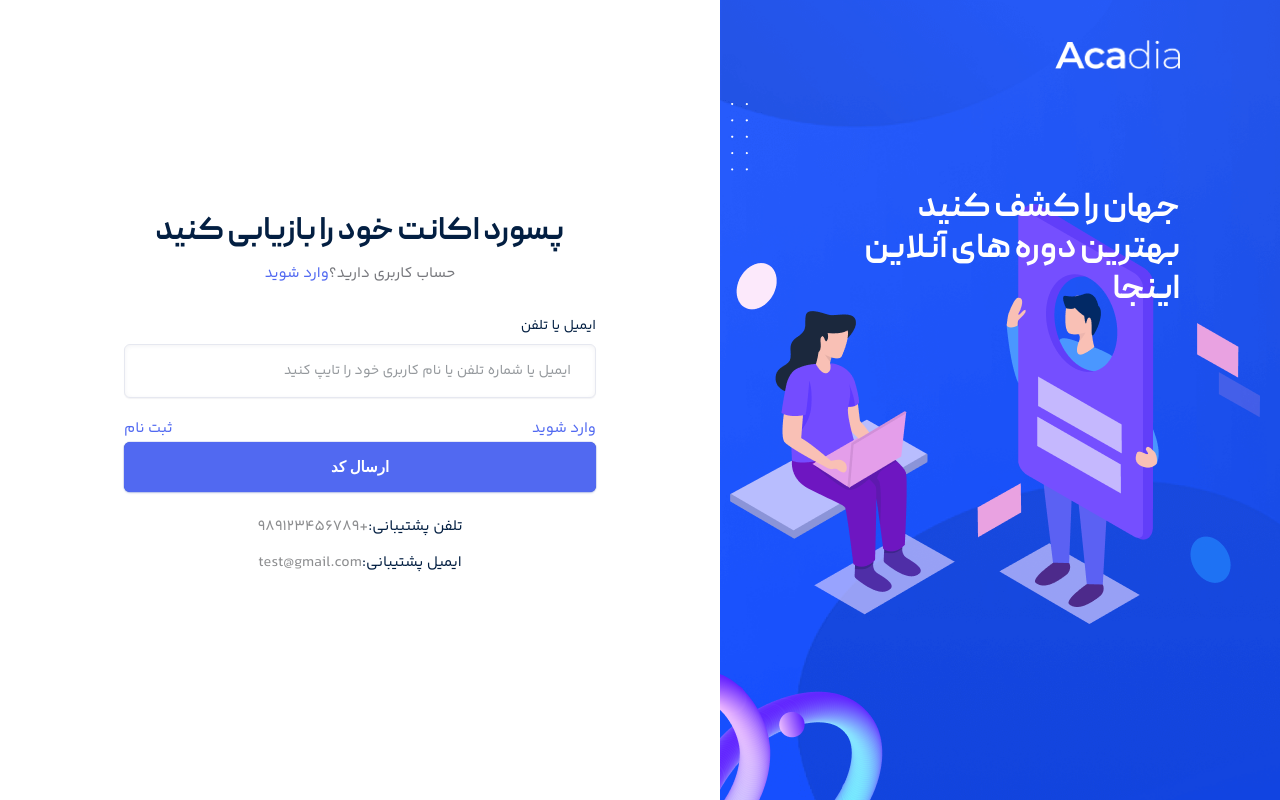
After one commit to AdelKhedri/myacademy, a Django app: page /forgot-password/ in a window 1280 px wide. The commit adds this page. Run offline with Django 3.2, Linux system fonts and the light colour scheme; some libraries are stand-ins or nearby versions; some web fonts are replaced.

Commit message:
add forgot password view,test

```diff
--- a/academy/urls.py
+++ b/academy/urls.py
@@ -1,5 +1,5 @@
 from django.urls import path
-from .views import RegisterView, ActivateRegisterdAccountView, LoginView, Home
+from .views import RegisterView, ActivateRegisterdAccountView, LoginView, Home, ForgotPasswordView
 
 
 app_name = 'academy'
@@ -7,5 +7,6 @@ urlpatterns = [
     path('register/', RegisterView.as_view(), name='register'),
     path('login/', LoginView.as_view(), name='login'),
     path('register/active-account/', ActivateRegisterdAccountView.as_view(), name='active-account'),
+    path('forgot-password/', ForgotPasswordView.as_view(), name='forgot-password'),
     path('', Home, name = 'home')
 ]
--- a/academy/views.py
+++ b/academy/views.py
@@ -1,3 +1,4 @@
+from random import randint
 from django.shortcuts import render, redirect
 from django.views.generic import View
 from datetime import timedelta
@@ -7,6 +8,7 @@ from .forms import RecaptchaFrom, RegisterForm, LoginForm
 from django.conf import settings
 from django.contrib.auth import login, authenticate
 from django.http import HttpResponse
+from django.db.models import Q
 
 
 class RegisterView(View):
@@ -108,9 +110,11 @@ class ActivateRegisterdAccountView(View):
                 otp = OTPCode.objects.filter(code = code, phone_number = self.phone_number, time__lte = timedelta(minutes=4) + timezone.now())
                 if otp.exists():
                     user = User.objects.get(phone_number = otp.first().phone_number)
-                    otp.delete()
                     user.is_active = True
                     user.save()
+                    otp.delete()
+                    request.session.pop('phone_number')
+                    request.session.modified = True
                     if settings.LOGIN_AFTER_SIGNUP:
                         login(request, user)
                 else:
@@ -118,3 +122,55 @@ class ActivateRegisterdAccountView(View):
             else:
                 self.context['msg'] = 'code must be integer'
         return render(request, self.template_name, self.context)
+
+
+class ForgotPasswordView(View):
+    template_name = 'academy/forgot-password.html'
+
+    def dispatch(self, request, *args, **kwargs):
+        if request.user.is_authenticated:
+            return redirect('academy:home')
+        return super().dispatch(request, *args, **kwargs)
+
+    def get(self, request, *args, **kwargs):
+        return render(request, self.template_name, {'recaptcha': RecaptchaFrom()})
+
+    def post(self, request, *args, **kwargs):
+        recaptcha_form = RecaptchaFrom(request.POST)
+        context = {}
+
+        if recaptcha_form.is_valid():
+            token = request.POST.get('token', None)
+            if token:
+                try:
+                    user = User.objects.get(Q(username = token) | Q(email = token) | Q(phone_number = token))
+
+                except:
+                    context['msg'] =  'user not found'
+                else:
+                    last_otp = OTPCode.objects.filter(phone_number = user.phone_number, code_type='forgot-password')
+                    send_code = False
+                    if last_otp.exists():
+                        if timedelta(minutes=4) + last_otp.first().time < timezone.now() :
+                            last_otp.delete()
+                            send_code = True
+                        else:
+                            context['msg'] = 'please wait'
+                    else:
+                        send_code = True
+
+                    if send_code:
+                        code = randint(12121, 98989)
+                        OTPCode.objects.create(code = code, phone_number = user.phone_number, code_type = 'forgot-password')
+                        # try:
+                        #     pass
+                        #     #send code
+                        # except:
+                        #     context['msg'] = 'otp failed' # for error when try for send code to Phone number
+                        # TODO: redirect to change password view
+            else:
+                context['msg'] = 'token failed'
+        else:
+            context['msg'] = 'ivalid captcha'
+        context['recaptcha'] = recaptcha_form
+        return render(request, self.template_name, context)
--- /dev/null
+++ b/templates/academy/forgot-password.html
@@ -0,0 +1,82 @@
+{% extends 'academy/base-auth.html' %}
+{% block title %}فراموشی پسورد | آکادمی من{% endblock %}
+{% block content %}
+                        <div class="tp-login-from-heading text-center">
+                            <h4 class="tp-login-from-title">پسورد اکانت خود را بازیابی کنید</h4>
+                            <p>حساب کاربری دارید؟<a href="{% url 'academy:login' %}">وارد شوید</a></p>
+                        </div>
+                        <form method="post"  class="tp-login-input-form">
+                            {% csrf_token %}
+                            <div class="row">
+                                <div class="col-12">
+                                    <div class="tp-login-input p-relative"><label>ایمیل یا تلفن</label>
+                                        <input name="token" required placeholder="ایمیل یا شماره تلفن یا نام کاربری خود را تایپ کنید" type="text">
+                                    </div>
+                                </div>
+                                <div class="col-12">
+                                    <div class="row">
+                                        {% if msg %}
+                                        <div class="col-12">
+                                            {% if msg == 'user not found' %}
+                                            <div class="alert alert-danger d-flex align-items-center text-start" role="alert">
+                                                <svg xmlns="http://www.w3.org/2000/svg" style="max-width: 16px;max-height: 14px;" class="bi bi-exclamation-triangle-fill flex-shrink-0 me-2" viewBox="0 0 16 16" role="img" aria-label="Warning:">
+                                                    <path d="M8.982 1.566a1.13 1.13 0 0 0-1.96 0L.165 13.233c-.457.778.091 1.767.98 1.767h13.713c.889 0 1.438-.99.98-1.767L8.982 1.566zM8 5c.535 0 .954.462.9.995l-.35 3.507a.552.552 0 0 1-1.1 0L7.1 5.995A.905.905 0 0 1 8 5zm.002 6a1 1 0 1 1 0 2 1 1 0 0 1 0-2z"/>
+                                                    </svg>
+                                                <div>نام کاربری/ایمیل/شماره تلفن اشتباه است.</div>
+                                            </div>
+                                            {% elif msg == 'please wait' %}
+                                            <div class="alert alert-danger d-flex align-items-center text-start" role="alert">
+                                                <svg xmlns="http://www.w3.org/2000/svg" style="max-width: 16px;max-height: 14px;" class="bi bi-exclamation-triangle-fill flex-shrink-0 me-2" viewBox="0 0 16 16" role="img" aria-label="Warning:">
+                                                    <path d="M8.982 1.566a1.13 1.13 0 0 0-1.96 0L.165 13.233c-.457.778.091 1.767.98 1.767h13.713c.889 0 1.438-.99.98-1.767L8.982 1.566zM8 5c.535 0 .954.462.9.995l-.35 3.507a.552.552 0 0 1-1.1 0L7.1 5.995A.905.905 0 0 1 8 5zm.002 6a1 1 0 1 1 0 2 1 1 0 0 1 0-2z"/>
+                                                    </svg>
+                                                <div>ارسال کد در فاصله های 4 دقیقه پس از اخرین ارسال کد مجاز است.</div>
+                                            </div>
+                                            {% elif msg == 'ivalid captcha' %}
+                                            <div class="alert alert-danger d-flex align-items-center text-start" role="alert">
+                                                <svg xmlns="http://www.w3.org/2000/svg" style="max-width: 16px;max-height: 14px;" class="bi bi-exclamation-triangle-fill flex-shrink-0 me-2" viewBox="0 0 16 16" role="img" aria-label="Warning:">
+                                                    <path d="M8.982 1.566a1.13 1.13 0 0 0-1.96 0L.165 13.233c-.457.778.091 1.767.98 1.767h13.713c.889 0 1.438-.99.98-1.767L8.982 1.566zM8 5c.535 0 .954.462.9.995l-.35 3.507a.552.552 0 0 1-1.1 0L7.1 5.995A.905.905 0 0 1 8 5zm.002 6a1 1 0 1 1 0 2 1 1 0 0 1 0-2z"/>
+                                                    </svg>
+                                                <div>کپچا را تایید کنید.</div>
+                                            </div>
+                                            {% elif msg == 'token failed' %}
+                                            <div class="alert alert-danger d-flex align-items-center text-start" role="alert">
+                                                <svg xmlns="http://www.w3.org/2000/svg" style="max-width: 16px;max-height: 14px;" class="bi bi-exclamation-triangle-fill flex-shrink-0 me-2" viewBox="0 0 16 16" role="img" aria-label="Warning:">
+                                                    <path d="M8.982 1.566a1.13 1.13 0 0 0-1.96 0L.165 13.233c-.457.778.091 1.767.98 1.767h13.713c.889 0 1.438-.99.98-1.767L8.982 1.566zM8 5c.535 0 .954.462.9.995l-.35 3.507a.552.552 0 0 1-1.1 0L7.1 5.995A.905.905 0 0 1 8 5zm.002 6a1 1 0 1 1 0 2 1 1 0 0 1 0-2z"/>
+                                                    </svg>
+                                                <div>نام کاربری/ایمیل/شماره تلفن اجباری است.</div>
+                                            </div>
+                                            {% elif msg == 'otp failed' %}
+                                            <div class="alert alert-danger d-flex align-items-center text-start" role="alert">
+                                                <svg xmlns="http://www.w3.org/2000/svg" style="max-width: 16px;max-height: 14px;" class="bi bi-exclamation-triangle-fill flex-shrink-0 me-2" viewBox="0 0 16 16" role="img" aria-label="Warning:">
+                                                    <path d="M8.982 1.566a1.13 1.13 0 0 0-1.96 0L.165 13.233c-.457.778.091 1.767.98 1.767h13.713c.889 0 1.438-.99.98-1.767L8.982 1.566zM8 5c.535 0 .954.462.9.995l-.35 3.507a.552.552 0 0 1-1.1 0L7.1 5.995A.905.905 0 0 1 8 5zm.002 6a1 1 0 1 1 0 2 1 1 0 0 1 0-2z"/>
+                                                </svg>
+                                                <div>سیستم ارسال کد تایید مشکل دارد.</div>
+                                            </div>
+                                            {% endif %}
+                                        </div>
+                                        {% endif %}
+                                        <div class="col-12">
+                                            {{ recaptcha.recaptcha }}
+                                        </div>
+                                        <div class="col-6">
+                                            <div class="tp-login-input-remeber text-start">
+                                                <a href="{% url 'academy:login' %}">وارد شوید</a>
+                                            </div>
+                                        </div>
+                                        <div class="col-6">
+                                            <div class="tp-login-input-remeber text-end">
+                                                <a href="{% url 'academy:register' %}">ثبت نام</a>
+                                            </div>
+                                        </div>
+                                    </div>
+                                    <div class="tp-login-from-btn">
+                                        <button type="submit" class="tp-btn-inner w-100 text-center">ارسال کد</button>
+                                    </div>
+                                    <div class="tp-login-from-autor text-center">
+                                        <p><span>تلفن پشتیبانی:</span>+989123456789</p>
+                                        <p><span>ایمیل پشتیبانی:</span>test@gmail.com</p>
+                                    </div>
+                                </div>
+                            </div>
+                        </form>
+{% endblock %}
--- a/templates/academy/login.html
+++ b/templates/academy/login.html
@@ -103,7 +103,7 @@
                                         <div class="row">
                                             <div class="col-6">
                                                 <div class="tp-login-input-remeber text-end">
-                                                    <a href="forgot-password.html">رمز عبور را فراموش کرده اید؟</a>
+                                                    <a href="{% url 'academy:forgot-password' %}">رمز عبور را فراموش کرده اید؟</a>
                                                 </div>
                                             </div>
                                         </div>
--- a/user/admin.py
+++ b/user/admin.py
@@ -43,4 +43,8 @@ class ProfileRegister(admin.ModelAdmin):
     list_display = [field.name for field in Profile._meta.fields]
     list_select_related = ['user']
 
-admin.site.register(OTPCode)
+
+@admin.register(OTPCode)
+class OTPCodeRegister(admin.ModelAdmin):
+    list_display = [field.name for field in OTPCode._meta.fields]
+    list_filter = ['code_type']
--- a/user/models.py
+++ b/user/models.py
@@ -37,7 +37,7 @@ class OTPCode(models.Model):
     code = models.IntegerField(_('کد'))
     phone_number = models.CharField(_('شماره تلفن'), max_length=11, validators=[validate_phone_number], unique=True)
     time = models.DateTimeField(_('زمان ارسال کد'), auto_now_add=True)
-    code_types = (('register', 'ثبت نام'),)
+    code_types = (('register', 'ثبت نام'),('forgot-password', 'فراموشی رمز عبور'))
     code_type = models.CharField(_('نوع کد تایید'), choices=code_types, max_length=15)
 
     class Meta:
```
Also changed, not shown: academy/tests/tests_views.py (+99 -2 lines).
